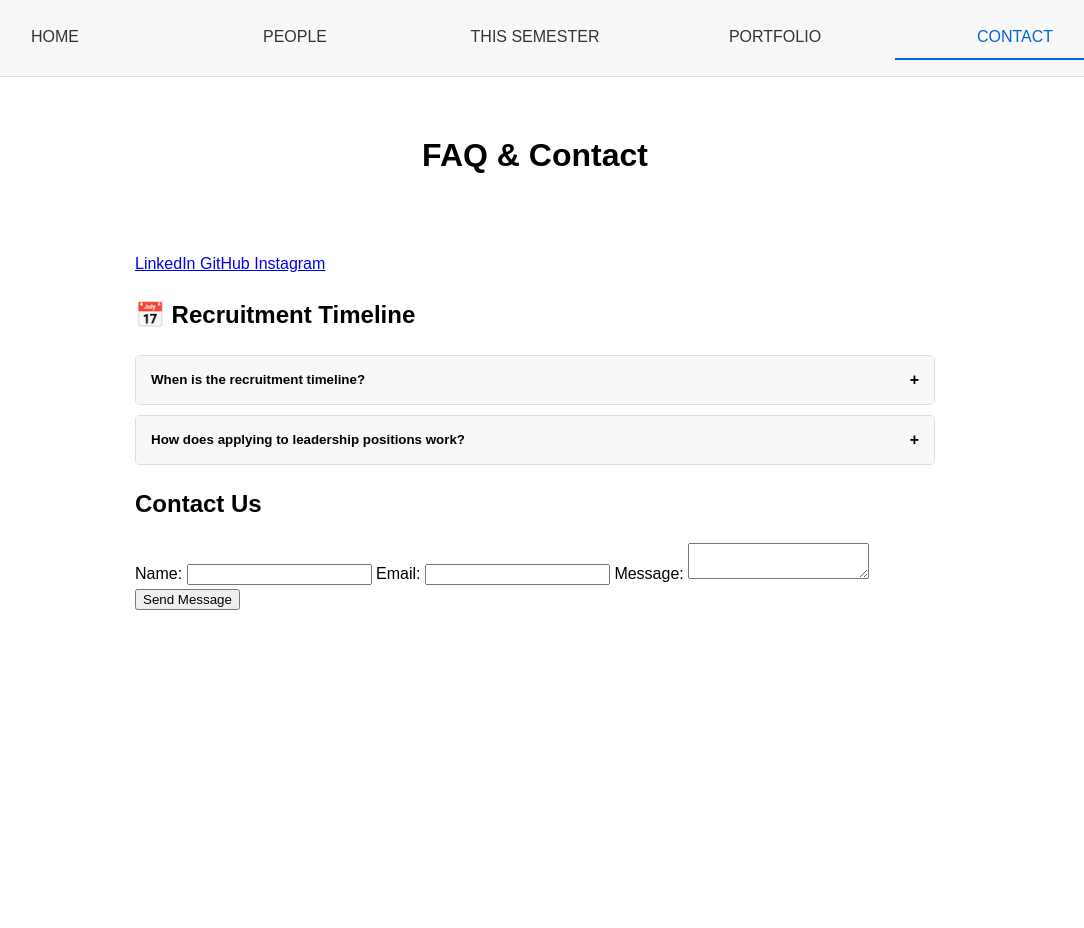
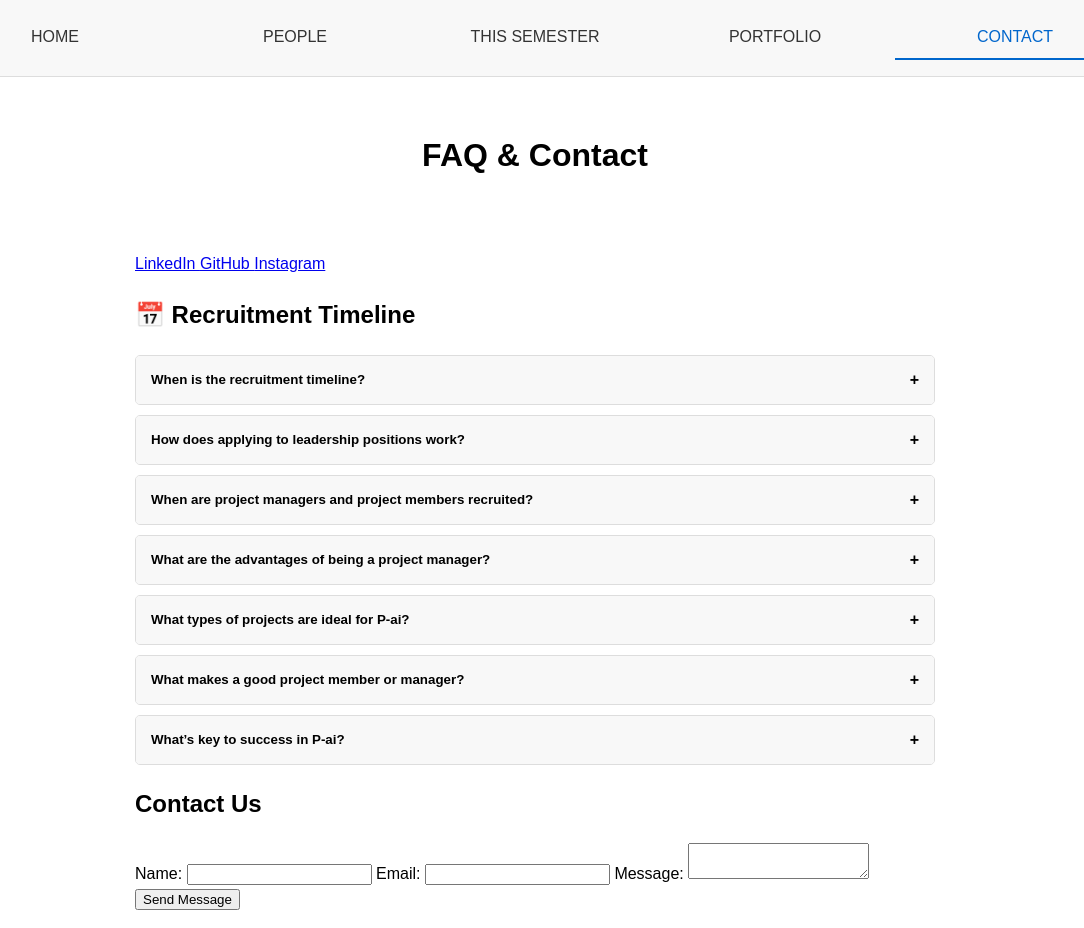
Before and after one commit to asyalyu/pai, a Jekyll site: the page built from faq.html, in a window 1280 px wide and 928 px high. Shown: the whole window, without its empty margins (105-1189 px from the left). Built offline with Jekyll 4.4.1, drawn with Linux system fonts in a browser that asks for light colours.

Commit message:
faq should be fixed

```diff
--- a/_data/faq.yaml
+++ b/_data/faq.yaml
@@ -3,3 +3,18 @@
 
 - question: "How does applying to leadership positions work?"
   answer: "Applications for leadership positions are released at the end of each semester, with recruitment occurring over the break."
+
+- question: "When are project managers and project members recruited?"
+  answer: "Project Managers: Recruited during the first week of each semester. \n Project Members: Recruited early in the fall semester, with applications announced via Instagram and LinkedIn."
+
+- question: "What are the advantages of being a project manager?"
+  answer: "Project managers gain leadership experience, people management skills, and hands-on experience with agile methodology and product management."
+
+- question: "What types of projects are ideal for P-ai?"
+  answer: "Either software engineering (SWE) or AI projects, preferably with a social impact focus."
+
+- question: "What makes a good project member or manager?"
+  answer: "Good Project Members: Eager to learn, self-motivated, and team-oriented \n Good Project Managers: Technically competent with strong team management skills."
+
+- question: "What’s key to success in P-ai?"
+  answer: "Self-initiative, eagerness to learn, and a collaborative mindset are crucial for success in P-ai."
```
